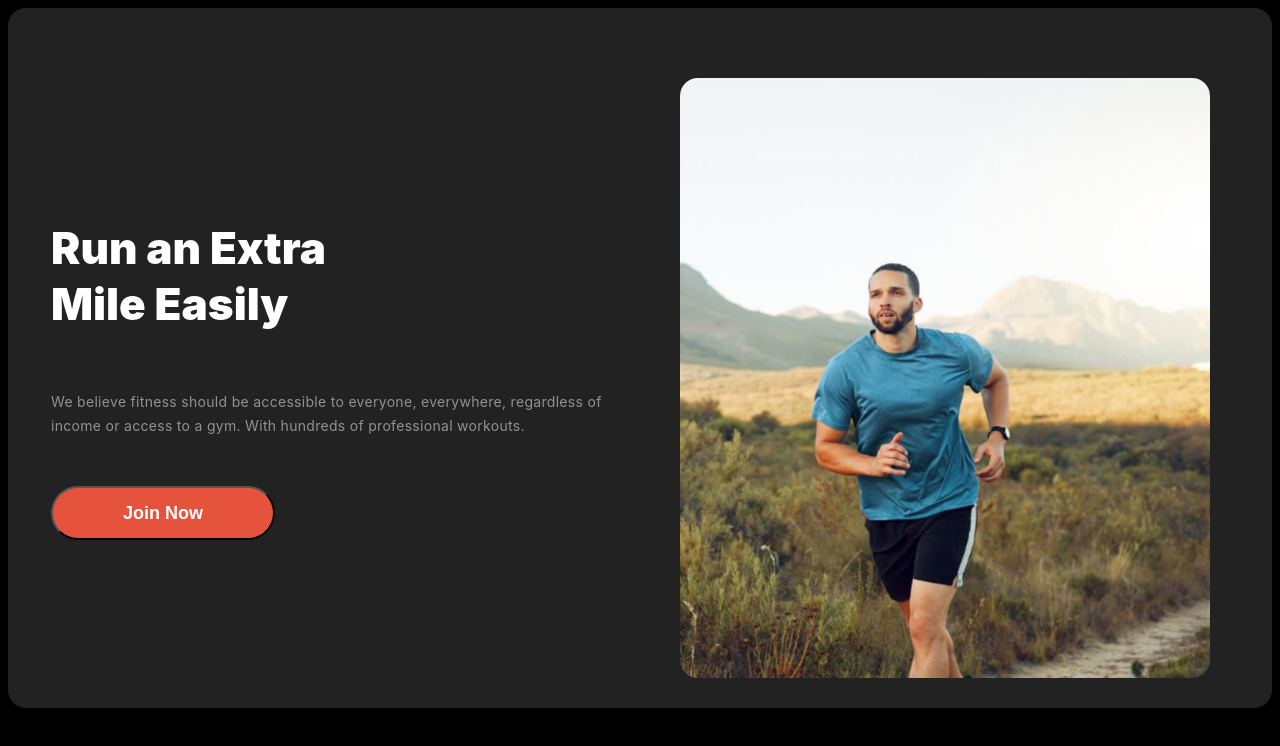
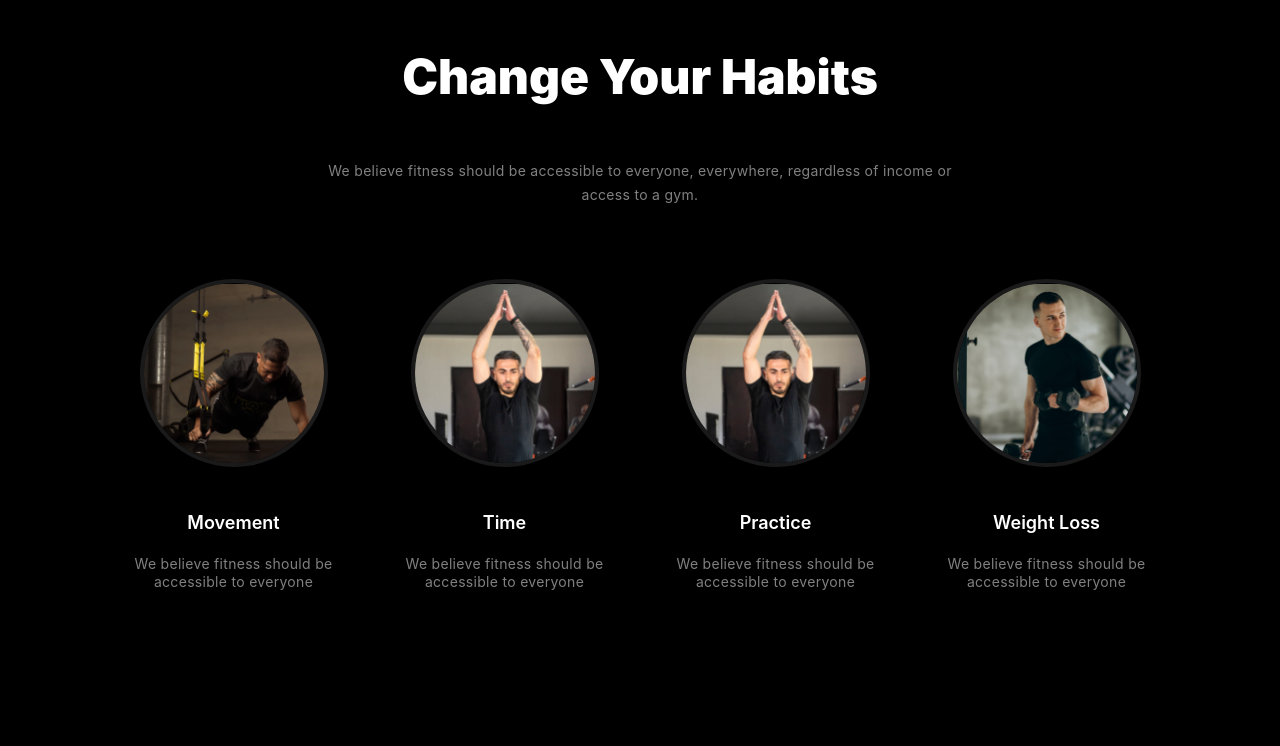
Before and after one commit to DexZed/Programming-Hero-Assignment-2, a plain HTML site: page join.html in a window 1280 px wide. Drawn offline with Linux system fonts and the light colour scheme.

Commit message:
changes to section habits

```diff
--- a/join.css
+++ b/join.css
@@ -1,124 +1,113 @@
-body {
+body{
     background-color: black;
 }
-.section-container {
+.change-habits {
     display: flex;
     flex-direction: column;
-    justify-content: start;
-}
+    align-items: center;
+  }
 
-.content-wrapper {
-    border-radius: 18px;
-    background-color: rgba(34, 34, 34, 1);
-    overflow: hidden;
-    padding: 30px 43px;
+  .header-content {
+    display: flex;
+    width: 671px;
     max-width: 100%;
-}
+    flex-direction: column;
+    align-items: center;
+    font-family: Inter, sans-serif;
+  }
 
+  .main-title {
+    color: #fff;
+    font-size: 48px;
+    font-weight: 900;
+    line-height: 1.2;
+  }
 
-.inner-wrapper {
-    gap: 20px;
-    display: flex;
-    flex-direction: row;
-}
-
-
-.text-column {
-    display: flex;
-    flex-direction: column;
-    width: clamp(50%,25%,100%);
-    margin-left: 0;
-}
-
-
-.text-content {
-    display: flex;
-    flex-direction: column;
-    align-self: stretch;
-    font-family: Inter, sans-serif;
-    justify-content: start;
-    margin: auto 0;
-    max-width: 100%;
-}
-
-
-.text-headers {
-    display: flex;
-    flex-direction: column;
-    justify-content: start;
-    max-width: 100%;
-}
-
-
-.main-heading {
-    color: rgba(255, 255, 255, 1);
-    font-size: clamp(40px,44px,48px);
-    font-weight: 900;
-    line-height: clamp(54px,56px,58px);
-    max-width: 100%;
-}
-
-
-.subtext {
+  .subtitle {
     color: rgba(255, 255, 255, 0.5);
     font-size: 14px;
     font-weight: 400;
     line-height: 24px;
     letter-spacing: 0.3px;
+    text-align: center;
     margin-top: 14px;
-    max-width: 100%;
-}
+  }
 
+  .features-container {
+    display: flex;
+    margin-top: 58px;
+    align-items: center;
+    gap: 40px;
+    justify-content: start;
+    flex-wrap: wrap;
+  }
 
-.cta-button {
-    border-radius: 42px;
-    background-color: rgba(230, 83, 60, 1);
-    margin-top: 34px;
-    width: 224px;
-    max-width: 100%;
-    font-size: 18px;
-    color: rgba(255, 255, 255, 1);
-    font-weight: 600;
-    line-height: 1;
-    padding: 16px 40px;
-    cursor: pointer;
-}
-
-.image-column {
+  .feature-item {
+    align-self: stretch;
     display: flex;
     flex-direction: column;
-    width: 45%;
-    margin-left: 20px;
-}
+    align-items: center;
+    width: 231px;
+    margin: auto 0;
+  }
 
+  .feature-icon-wrapper {
+    border-radius: 100px;
+    background-color: #000000;
+    display: flex;
+    width: 180px;
+    height: 180px;
+    overflow: hidden;
+    align-items: center;
+    justify-content: center;
+    border: 4px solid rgba(255, 255, 255, 0.1);
+  }
 
-.image {
-    aspect-ratio: 1.17;
-    background: url(./images/run.jpg);
-    background-repeat: no-repeat;
-    object-fit: cover;
-    background-position: 75% 10%;
+  .feature-icon {
+    aspect-ratio: 1;
+    object-fit: contain;
     width: 100%;
-    border-radius: 18px;
-    flex-grow: 1;
-    margin-top: 40px;
-    height: 600px;
-}
+  }
 
-@media (max-width: 576px) {
-    .section-container{
-        max-width: 100%;
-    }
-    .text-content {
-        margin-top: 40px;
+  .feature-content {
+    display: flex;
+    margin-top: 30px;
+    width: 100%;
+    flex-direction: column;
+    font-family: Inter, sans-serif;
+  }
 
-    }
-    .inner-wrapper {
-        flex-direction: column;
+  .feature-title {
+    color: #fff;
+    font-size: 18px;
+    font-weight: 600;
+    line-height: 1.2;
+    text-align: center;
+  }
 
-    }
-    .content-wrapper {
+  .feature-description {
+    color: rgba(255, 255, 255, 0.5);
+    font-size: 14px;
+    font-weight: 400;
+    line-height: 18px;
+    letter-spacing: 0.3px;
+    text-align: center;
+    margin-top: 6px;
+  }
 
+  @media (max-width: 991px) {
+    .main-title {
+      max-width: 100%;
+      font-size: 40px;
     }
 
-}
+    .subtitle {
+      max-width: 100%;
+    }
+
+    .features-container {
+    justify-content: center;
+      max-width: 100%;
+      margin-top: 40px;
+    }
+  }
--- a/join.html
+++ b/join.html
@@ -10,25 +10,50 @@
 </head>
 
 <body>
-    <section class="section-container">
-        <div class="content-wrapper">
-            <div class="inner-wrapper">
-                <article class="text-column">
-                    <div class="text-content">
-                        <header class="text-headers">
-                            <h1 class="main-heading">Run an Extra <br /> Mile Easily</h1>
-                            <p class="subtext">We believe fitness should be accessible to everyone, everywhere,
-                                regardless of income or access to a gym. With hundreds of professional workouts.</p>
-                        </header>
-                        <button class="cta-button">Join Now</button>
-                    </div>
-                </article>
-                <aside class="image-column">
-                    <div class="image">
 
-                    </div>
-                </aside>
-            </div>
+    <section class="change-habits">
+        <header class="header-content">
+            <h1 class="main-title">Change Your Habits</h1>
+            <p class="subtitle">We believe fitness should be accessible to everyone, everywhere, regardless of income or
+                access to a gym.</p>
+        </header>
+        <div class="features-container">
+            <article class="feature-item">
+                <div class="feature-icon-wrapper">
+                    <img src="./images/image 3.png" alt="Movement icon" class="feature-icon" />
+                </div>
+                <div class="feature-content">
+                    <h2 class="feature-title">Movement</h2>
+                    <p class="feature-description">We believe fitness should be accessible to everyone</p>
+                </div>
+            </article>
+            <article class="feature-item">
+                <div class="feature-icon-wrapper">
+                    <img src="./images/image 2.png" alt="Time icon" class="feature-icon" />
+                </div>
+                <div class="feature-content">
+                    <h2 class="feature-title">Time</h2>
+                    <p class="feature-description">We believe fitness should be accessible to everyone</p>
+                </div>
+            </article>
+            <article class="feature-item">
+                <div class="feature-icon-wrapper">
+                    <img src="./images/image 2.png" alt="Practice icon" class="feature-icon" />
+                </div>
+                <div class="feature-content">
+                    <h2 class="feature-title">Practice</h2>
+                    <p class="feature-description">We believe fitness should be accessible to everyone</p>
+                </div>
+            </article>
+            <article class="feature-item">
+                <div class="feature-icon-wrapper">
+                    <img src="./images/image 5.png" alt="Weight Loss icon" class="feature-icon" />
+                </div>
+                <div class="feature-content">
+                    <h2 class="feature-title">Weight Loss</h2>
+                    <p class="feature-description">We believe fitness should be accessible to everyone</p>
+                </div>
+            </article>
         </div>
     </section>
 </body>
```
Also changed, not shown: index.html (+4 -0 lines).
